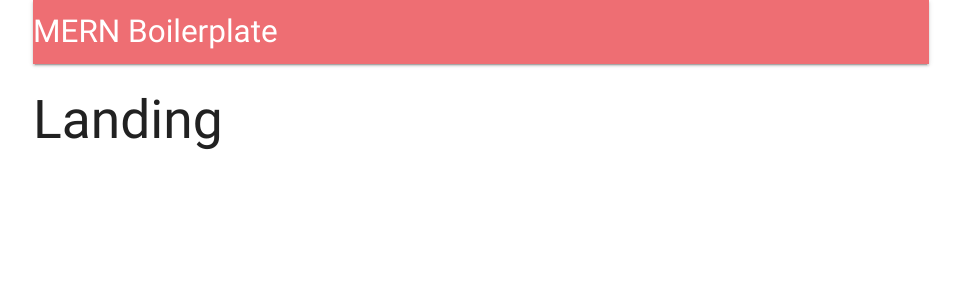
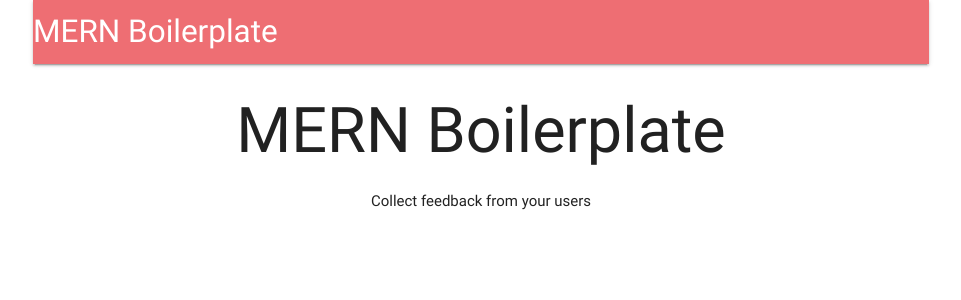
Before and after one commit to roarkecatubig/MERN-boilerplate, a React (Create React App) app in the folder client/: page / in a window 1280 px wide. Shown: the top 300 px of the page, without its empty margins (159-1120 px from the left). Built offline with nearby package versions, Linux system fonts and the light colour scheme; no server answers.

Commit message:
Create Landing page

```diff
--- a/client/src/components/App.js
+++ b/client/src/components/App.js
@@ -5,9 +5,9 @@ import * as actions from '../actions';
 
 // Import header component
 import Header from './Header';
+import Landing from './Landing';
 const Dashboard = () => <h2>Dashboard</h2>
 const SurveyNew = () => <h2>SurveyNew</h2>
-const Landing = () => <h2>Landing</h2>
 
 // create App component
 class App extends Component {
--- /dev/null
+++ b/client/src/components/Landing.js
@@ -0,0 +1,14 @@
+import React, { Component } from 'react';
+
+const Landing = () => {
+    return (
+        <div style={{ textAlign: 'center' }}>
+            <h1>
+                MERN Boilerplate
+            </h1>
+            Collect feedback from your users
+        </div>
+    );
+}
+
+export default Landing;
```
